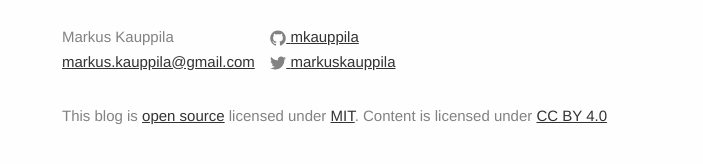
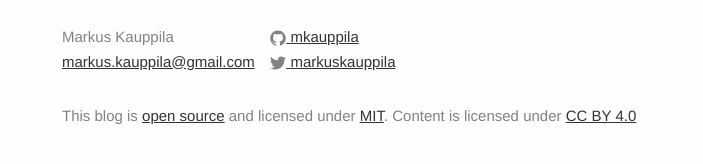
Before and after one commit to mkauppila/mkauppila.github.io, a Jekyll site: the page built from index.html, in a window 1280 px wide and 900 px high, scrolled down 5845 px. Shown: the part 681-845 px from the top of the window, without its empty margins (288-991 px from the left). Built offline with Jekyll 4.4.1, drawn with Linux system fonts in a browser that asks for light colours; the list of posts is cut into pages by our own code.

Commit message:
Change footer text

```diff
--- a/_includes/footer.html
+++ b/_includes/footer.html
@@ -44,7 +44,7 @@
       </div>
 
       <div class="footer-col  footer-col-3">
-        <p class="text">This blog is <a href="https://github.com/mkauppila/mkauppila.github.io">open source</a> licensed under <a href="https://github.com/mkauppila/mkauppila.github.io/blob/master/LICENSE">MIT</a>. Content is licensed under <a href="http://creativecommons.org/licenses/by/4.0/">CC BY 4.0</a></p>
+        <p class="text">This blog is <a href="https://github.com/mkauppila/mkauppila.github.io">open source</a> and licensed under <a href="https://github.com/mkauppila/mkauppila.github.io/blob/master/LICENSE">MIT</a>. Content is licensed under <a href="http://creativecommons.org/licenses/by/4.0/">CC BY 4.0</a></p>
       </div>
     </div>
 
```
